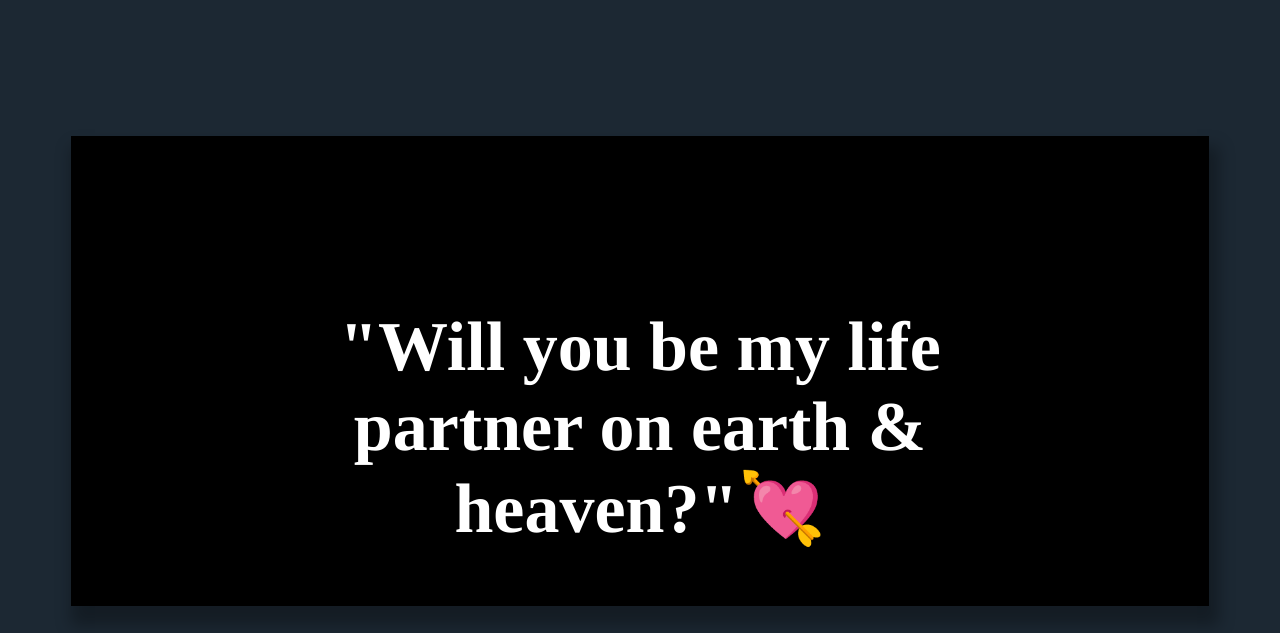
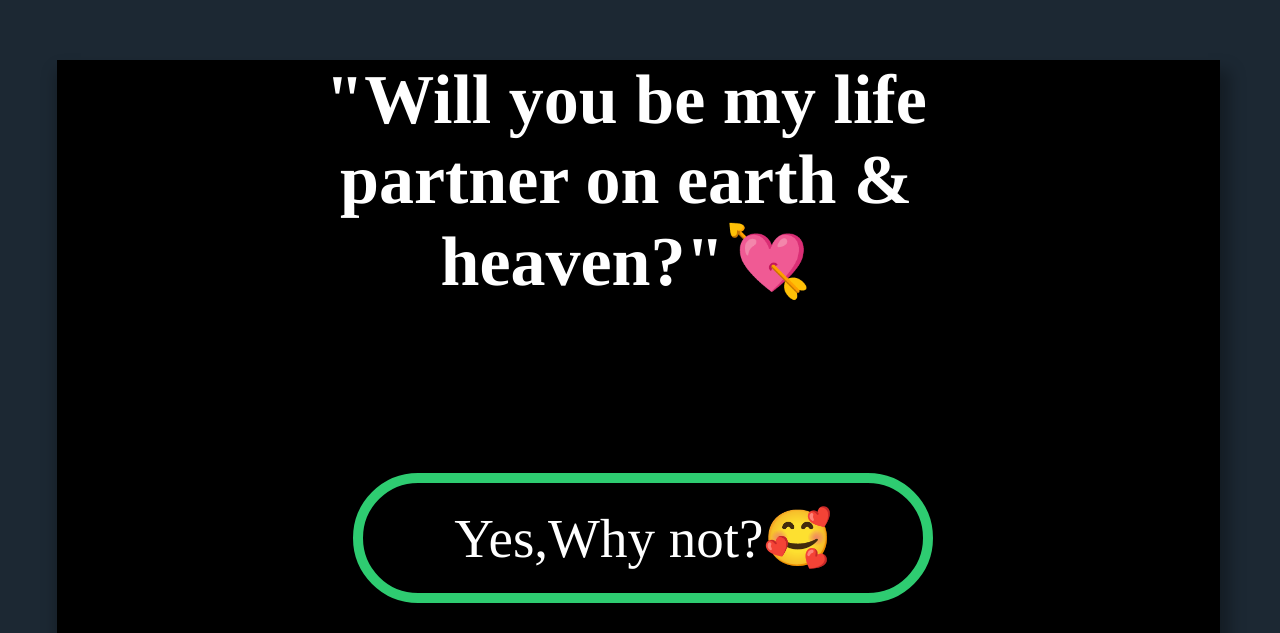
Before and after one commit to ikramulhasanrakib/Propose, a plain HTML site: page index.html in a window 1280 px wide. Shown: the part 319-952 px from the top of the page. Drawn offline with Linux system fonts and the light colour scheme.

Commit message:
Update style.css

```diff
--- a/style.css
+++ b/style.css
@@ -4,21 +4,21 @@ background-color:#1c2833;
 
 .card{
 width:90%;
-height:60%;
+height:65%;
 text-align:center;
 box-shadow:5px 15px 15px 5px rgba(0,0,0,.3);
-padding-left:10% 2% 5% 0%;
+padding:0% 2% 5% 0%;
 background-color:black;
-margin-left:5%;
+margin-left:3.9%;
+margin-top:30%;
 }
 
 h1{
 text-align:center;
 position:center;
-margin:40% 20% 15% 20%;
+margin:0% 20% 15% 20%;
 font-size:70px;
 font-family:times;
-padding-top:15%;
 color:white;
 }
 
@@ -48,3 +48,9 @@ outline:none;
 border-radius:79px;
 background-color:black;
 }
+
+.love{
+text-align:center;
+font-size:100px;
+padding-top:10%;
+}
```
